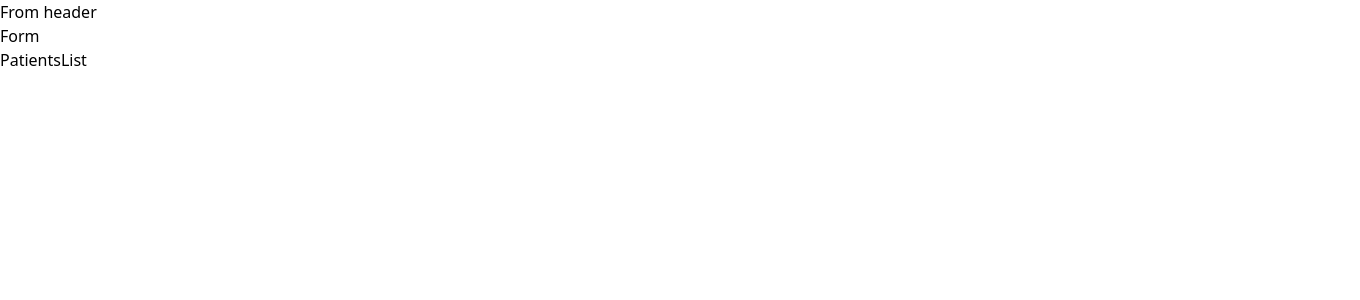
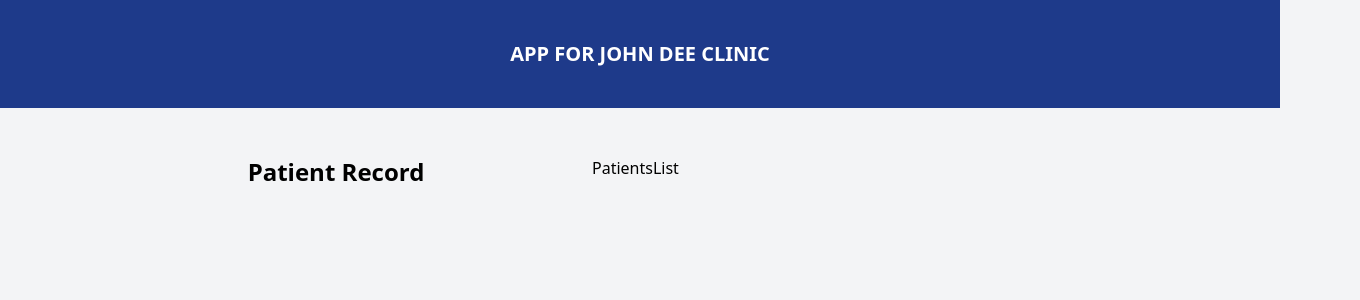
Before and after one commit to smltalavera95/patients-administration, a React (Vite) app: page / in a window 1280 px wide. Shown: the top 300 px of the page, 1360 px wide, since content can reach past the window. Built offline with nearby package versions, Linux system fonts and the light colour scheme.

Commit message:
Adding styles

```diff
--- a/index.html
+++ b/index.html
@@ -5,7 +5,7 @@
     <meta name="viewport" content="width=device-width, initial-scale=1.0" />
     <title>Patients Administration</title>
   </head>
-  <body>
+  <body class="bg-gray-100 h-screen">
     <div id="root"></div>
     <script type="module" src="/src/main.jsx"></script>
   </body>
--- a/src/App.jsx
+++ b/src/App.jsx
@@ -8,10 +8,13 @@ function App() {
 
 
   return (
-    <div className="container">
+    <div className="container mx-auto">
       <Header/>
-      <Form/>
-      <PatientsList/>
+      <div className='mt-12 md:flex container md:mx-20 mx-5'>
+        <Form/>
+        <PatientsList/>
+      </div>
+
     </div>
   )
 }
--- a/src/components/Form.jsx
+++ b/src/components/Form.jsx
@@ -2,7 +2,10 @@ import React from 'react'
 
 const Form = () => {
   return (
-    <div>Form</div>
+    <div className='md:w-1/2 lg:w-2/5'>
+      <h2 className='font-black text-2xl text-center'>Patient Record</h2>
+
+    </div>
   )
 }
 
--- a/src/components/Header.jsx
+++ b/src/components/Header.jsx
@@ -5,9 +5,13 @@ function Header(){
 
 
     return (
-        <div>
-            <h2>From header</h2>
-
+        <div className="c-header bg-blue-900 p-10">
+            <h2 className="text-white text-center text-xl uppercase font-bold">App For John Dee Clinic</h2>
+            <div className="c-menu-mobile">
+                <span></span>
+                <span></span>
+                <span></span>
+            </div>
         </div>
     )
 }
--- a/src/components/PatientsList.jsx
+++ b/src/components/PatientsList.jsx
@@ -2,7 +2,10 @@
 
 const PatientsList = () => {
   return (
-    <h2>PatientsList</h2>
+    <div className='md:w-1/2 lg:w-3/5'>
+      <h2>PatientsList</h2>
+    </div>
+
   )
 }
 
--- a/src/index.css
+++ b/src/index.css
@@ -1,3 +1,3 @@
-@import "tailwindcss/base";
-@import "tailwindcss/components";
-@import "tailwindcss/utilities";
+@tailwind base;
+@tailwind components;
+@tailwind utilities;
--- a/tailwind.config.js
+++ b/tailwind.config.js
@@ -1,5 +1,5 @@
 module.exports = {
-  content : ['./index.html', './src/components/**/*.jsx'],
+  content : ['./index.html', './src/**/*.{js,jsx,ts,tsx}', './src/compoents/**/*.jsx'],
   theme: {
     extend: {},
   },
--- a/vite.config.js
+++ b/vite.config.js
@@ -3,5 +3,10 @@ import react from '@vitejs/plugin-react'
 
 // https://vitejs.dev/config/
 export default defineConfig({
-  plugins: [react()]
+  plugins: [react()],
+  server: {
+    watch: {
+      usePolling:true
+    }
+  }
 })
```
